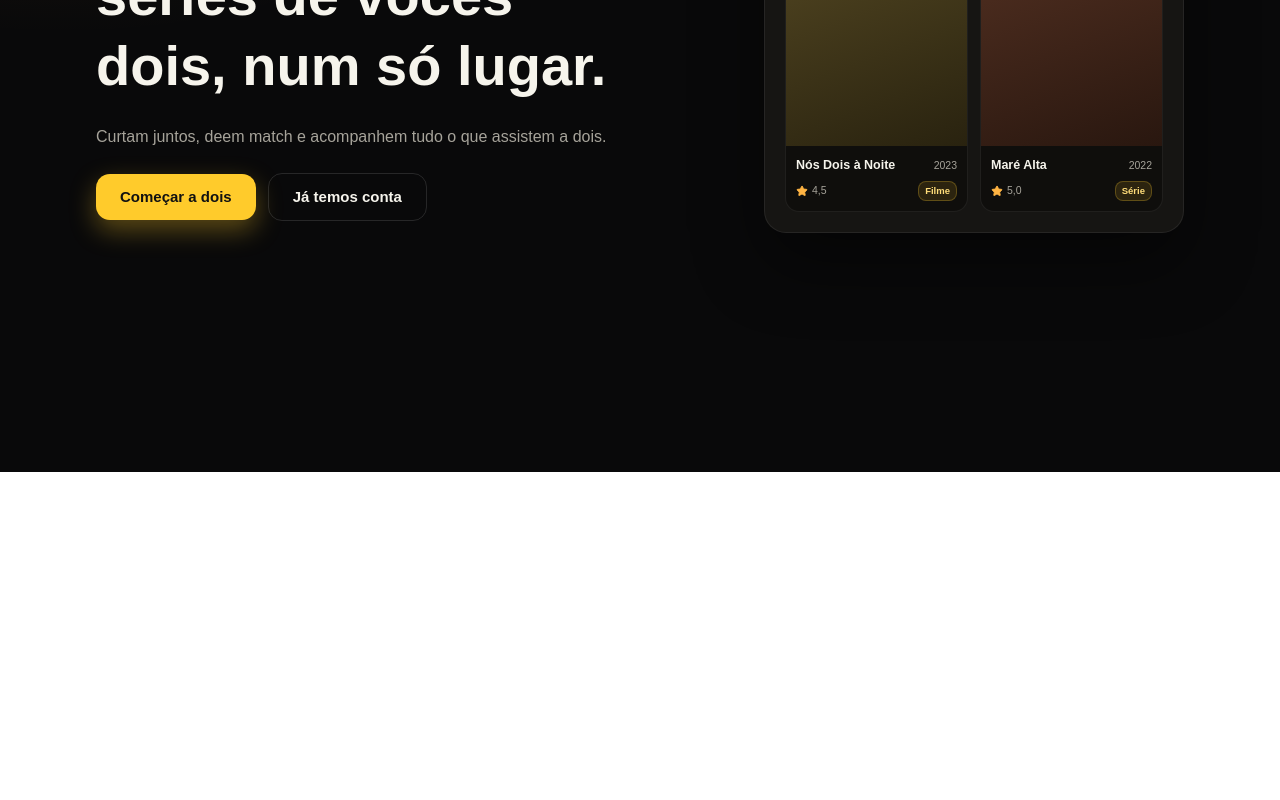
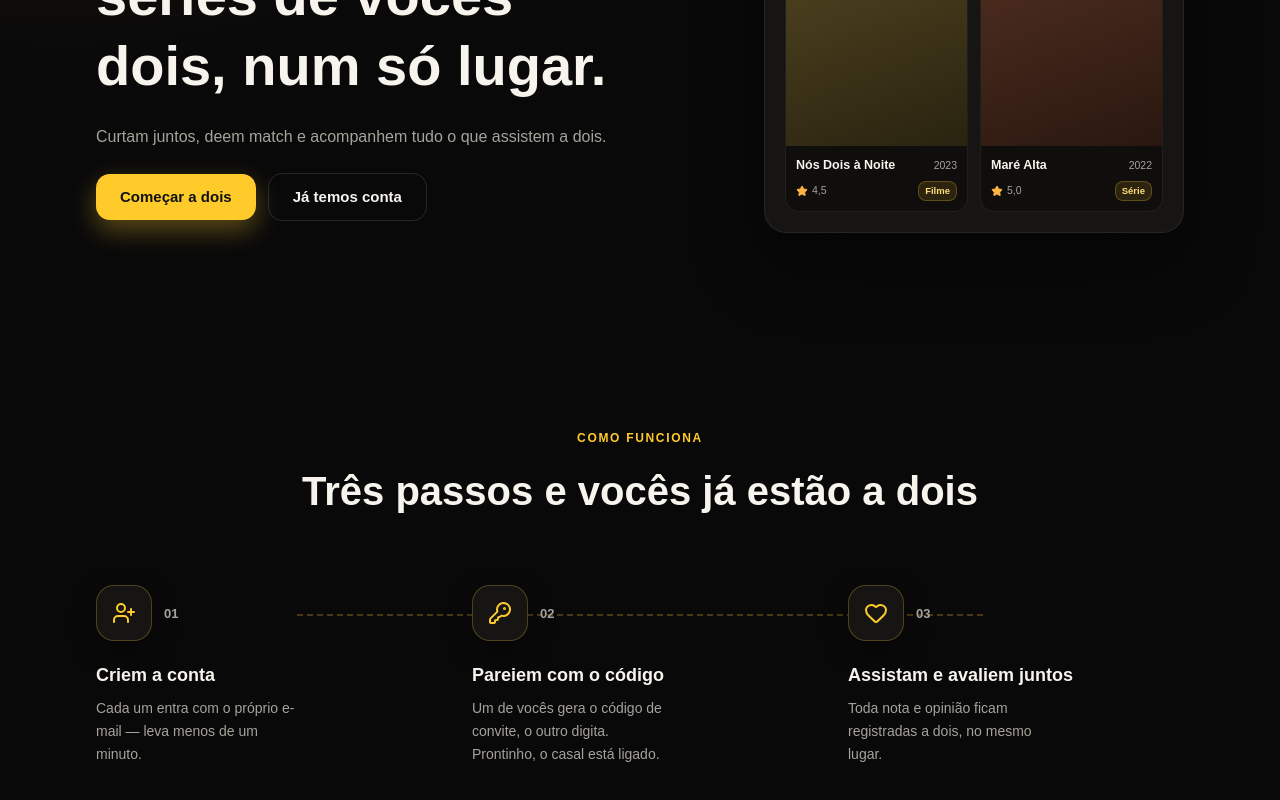
Before and after one commit to Guga2111/sessao-a-dois, a React (Vite) app in the folder client/: page / in a window 1280 px wide. Shown: the part 328-1128 px from the top of the page. Before the commit the page ends 800 px from the top, so only its background shows below. Built offline with nearby package versions, Linux system fonts and the light colour scheme; no server answers.

Commit message:
feat: US-006 - Secao 'Como funciona' (HowItWorks)

```diff
--- /dev/null
+++ b/client/src/components/landing/HowItWorks.tsx
@@ -0,0 +1,77 @@
+import { Heart, KeyRound, UserPlus } from "lucide-react"
+import type { LucideIcon } from "lucide-react"
+
+type Step = {
+  icon: LucideIcon
+  title: string
+  copy: string
+}
+
+const STEPS: Step[] = [
+  {
+    icon: UserPlus,
+    title: "Criem a conta",
+    copy: "Cada um entra com o próprio e-mail — leva menos de um minuto.",
+  },
+  {
+    icon: KeyRound,
+    title: "Pareiem com o código",
+    copy: "Um de vocês gera o código de convite, o outro digita. Prontinho, o casal está ligado.",
+  },
+  {
+    icon: Heart,
+    title: "Assistam e avaliem juntos",
+    copy: "Toda nota e opinião ficam registradas a dois, no mesmo lugar.",
+  },
+]
+
+export function HowItWorks() {
+  return (
+    <section
+      id="como-funciona"
+      className="mx-auto max-w-6xl px-5 py-16 sm:px-8 sm:py-20 lg:py-24"
+    >
+      <div className="mb-12 text-center sm:mb-16">
+        <span className="font-auth-body text-xs font-semibold tracking-[0.14em] text-[#ffcb2b] uppercase">
+          Como funciona
+        </span>
+        <h2 className="font-display mt-3 text-[clamp(1.75rem,3.5vw,2.5rem)] font-bold text-[#f6f4ec]">
+          Três passos e vocês já estão a dois
+        </h2>
+      </div>
+
+      <div className="relative grid grid-cols-1 gap-[clamp(1.5rem,4vw,2.5rem)] sm:grid-cols-3">
+        <div
+          aria-hidden="true"
+          className="absolute top-[29px] right-[calc(16.6667%+1.25rem)] left-[calc(16.6667%+1.25rem)] hidden border-t-2 border-dashed border-[#ffcb2b]/25 sm:block"
+        />
+
+        {STEPS.map((step, index) => {
+          const Icon = step.icon
+          return (
+            <div key={step.title} className="relative flex flex-col items-center text-center sm:items-start sm:text-left">
+              <div className="relative z-10 flex items-center gap-3">
+                <div className="grid size-14 flex-none place-items-center rounded-2xl border border-[#ffcb2b]/25 bg-[#161513] shadow-[0_10px_26px_rgba(0,0,0,.35)]">
+                  <Icon className="size-6 text-[#ffcb2b]" aria-hidden="true" />
+                </div>
+                <span
+                  aria-hidden="true"
+                  className="font-display text-[13px] font-bold text-[#a6a39a]"
+                >
+                  {`0${index + 1}`}
+                </span>
+              </div>
+
+              <h3 className="font-display mt-5 text-lg font-bold text-[#f6f4ec]">
+                {step.title}
+              </h3>
+              <p className="font-auth-body mt-2 max-w-[26ch] text-[14px] leading-relaxed text-[#a6a39a]">
+                {step.copy}
+              </p>
+            </div>
+          )
+        })}
+      </div>
+    </section>
+  )
+}
--- a/client/src/screens/LandingScreen.tsx
+++ b/client/src/screens/LandingScreen.tsx
@@ -1,3 +1,4 @@
+import { HowItWorks } from "@/components/landing/HowItWorks"
 import { LandingHeader } from "@/components/landing/LandingHeader"
 import { LandingHero } from "@/components/landing/LandingHero"
 
@@ -12,6 +13,7 @@ export function LandingScreen() {
     >
       <LandingHeader />
       <LandingHero />
+      <HowItWorks />
     </div>
   )
 }
```
Also changed, not shown: 2 other files (tests, documents, lock files or other folders).
